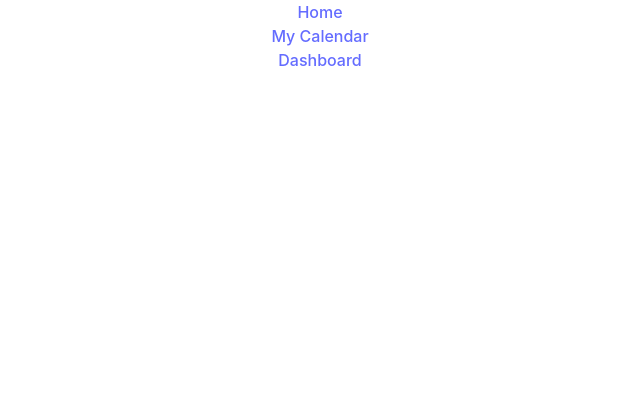
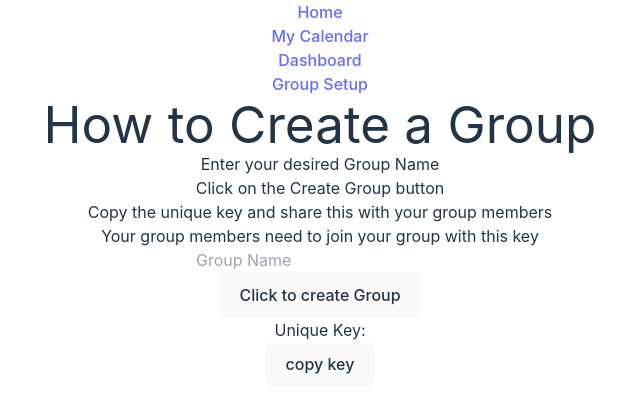
Before and after one commit to WPI-Hackathon/WPI-Hackathon.github.io, a React (Vite) app: page /creategroup in a window 1280 px wide. Shown: the top 412 px of the page, without its empty margins (320-960 px from the left). Built offline with nearby package versions, Linux system fonts and the light colour scheme; no server answers.

Commit message:
group creation finished

```diff
--- a/src/App.tsx
+++ b/src/App.tsx
@@ -5,6 +5,7 @@ import LoginScreen from './screens/LoginScreen'
 import SignUpScreen from './screens/SignUpScreen'
 import NavBar from './components/NavBar'
 import ProfileScreen from './screens/ProfileScreen'
+import CreateGroupScreen from './screens/CreateGroupScreen'
 
 function App() {
 
@@ -17,6 +18,7 @@ function App() {
         <Route path="/signup" element={<SignUpScreen />} />
         <Route path="/home" element={<HomeScreen />} />
         <Route path="/profile" element={<ProfileScreen />} />
+        <Route path="/creategroup" element={<CreateGroupScreen />} />
       </Routes>
     </>
   )
--- a/src/components/NavBar.tsx
+++ b/src/components/NavBar.tsx
@@ -14,6 +14,9 @@ const NavBar: React.FC = () => {
         <div>
           <Link to="/dashboard" className="text-white">Dashboard</Link>
         </div>
+        <div>
+          <Link to="/creategroup" className="text-white">Group Setup</Link>
+        </div>
       </div>
     </nav>
   );
--- /dev/null
+++ b/src/screens/CreateGroupScreen.tsx
@@ -0,0 +1,81 @@
+import { useState, useEffect } from "react"
+import { db, getAuth } from "../config/firebase";
+import { arrayUnion, updateDoc, collection, doc, setDoc } from "firebase/firestore";
+import { User, onAuthStateChanged } from "firebase/auth";
+
+export default function CreateGroupScreen() {
+  const [key, setKey] = useState("")
+  const auth = getAuth();
+
+  useEffect(() => {
+    onAuthStateChanged(auth, (user: User | null) => {
+      if (user) {
+        setUser(user)
+      } else {
+        setUser(user)
+      }
+    })
+  })
+  const [groupName, setGroupName] = useState("");
+
+  const [user, setUser] = useState(auth.currentUser)
+
+
+  const copyKey = () => {
+    navigator.clipboard.writeText(key);
+  }
+  const createGroup = async () => {
+    if (!user) {
+      alert("you must be logged in to create a group");
+    } else {
+
+      //TODO: Error handling
+
+      //add to groups collection
+      const groupRef = doc(collection(db, "groups"));
+      await setDoc(groupRef, {
+        name: groupName,
+        owner: user.uid,
+        members: [user.uid],
+        meeting_times: []
+      })
+      setKey(groupRef.id);
+
+      //add to user profile
+      const userRef = doc(db, "users", user.uid)
+      await updateDoc(userRef, {
+        groups: arrayUnion({ name: groupName, id: groupRef.id })
+      })
+
+    }
+  }
+
+  return (
+    <div className="pt-20">
+      <div className="m-auto">
+        <h1>How to Create a Group</h1>
+        <ul className="list-inside">
+          <li>Enter your desired Group Name</li>
+          <li>Click on the Create Group button</li>
+          <li>Copy the unique key and share this with your group members</li>
+          <li>Your group members need to join your group with this key</li>
+        </ul>
+      </div>
+      <div className="mt-12">
+        <input type="text" placeholder="Group Name" onChange={event => setGroupName(event.target.value)} />
+      </div>
+      <button className="my-12" onClick={createGroup}>Click to create Group</button>
+      <div className="my-12">
+        <p className="my-6">Unique Key:</p>
+        {key !== "" ?
+
+          <p className="w-max m-auto p-2  my-6 border-2 border-solid">{key}</p>
+
+          : <p className="m-auto p-2  my-6 "></p>}
+        <button onClick={copyKey}>copy key</button>
+      </div>
+
+    </div>
+  )
+
+}
```
